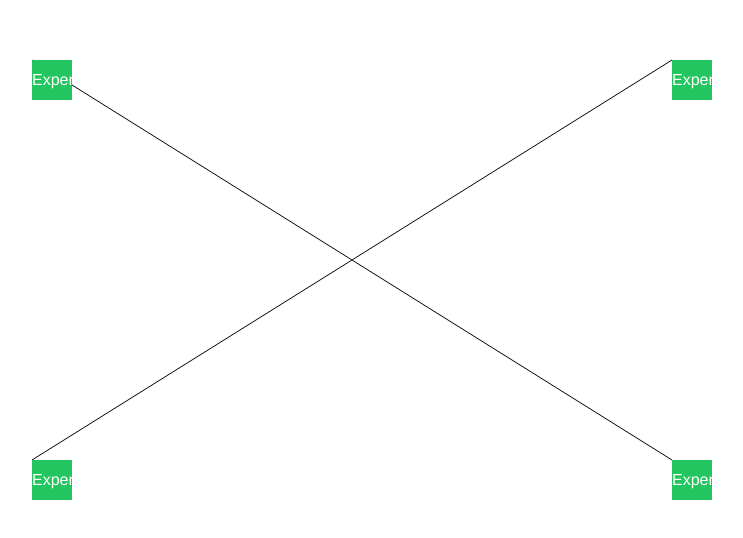
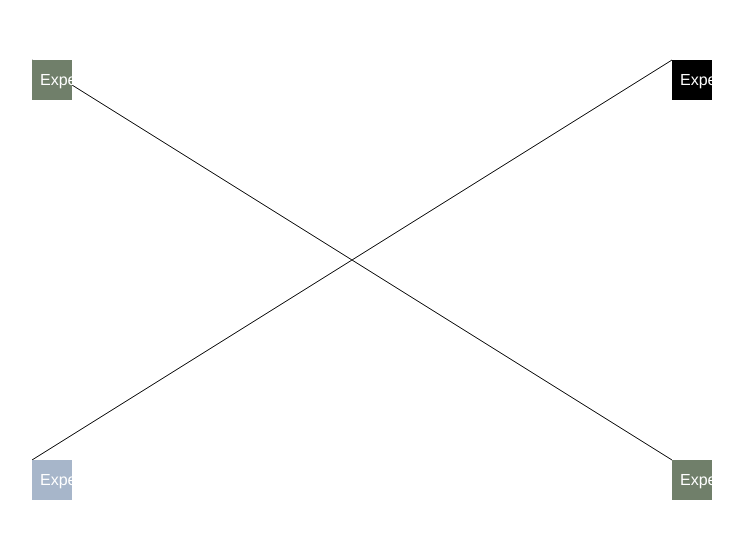
Before and after one commit to georgegausden/portfolio, a Next.js app: page / in a window 1280 px wide. Shown: the part 140-678 px from the top of the page, without its empty margins (288-1031 px from the left). Built offline with nearby package versions, Linux system fonts and the light colour scheme.

Commit message:
Refactor branch component and add color and index props

```diff
--- a/app/components/branch.tsx
+++ b/app/components/branch.tsx
@@ -1,5 +1,6 @@
 import Link from "next/link";
 import { ReactNode } from 'react';
+import {motion} from "framer-motion";
 
 
 interface BranchProps {
@@ -7,10 +8,16 @@ interface BranchProps {
     y1: string;
     x2: string;
     y2: string;
+    x3?: string;
+    y3?: string;
+    x4?: string;
+    y4?: string;
     children?: ReactNode;
+    index?: number;
+    color?: string;
 }
 
-const Branch: React.FC<BranchProps> = ({ x1, y1, x2, y2, children }) => {
+const Branch: React.FC<BranchProps> = ({ x1, y1, x2, y2, x3, y3, x4, y4, children, index, color }) => {
     return (
         <div style={{ position: 'relative', width: '100%', height: '100%' }}>
             <svg
@@ -21,16 +28,17 @@ const Branch: React.FC<BranchProps> = ({ x1, y1, x2, y2, children }) => {
                     y1={y1}
                     x2={x2}
                     y2={y2}
-                    stroke="black"
+                    stroke='black'
                 />
             </svg>
-            <Link href = {"/experiments"} style={{ position: 'absolute', top: y2, left: x2 }} className="w-10 h-auto m-0 bg-green-500 text-white hover:w-auto ease-in-out duration-500 transition-all">
+            <Link href="/experiments" style={{ position: 'absolute', top: y2, left: x2, backgroundColor: color }} className={`w-10 h-auto m-0 text-white hover:w-32 ease-in-out duration-500 transition-all pl-2`}>
                 <h6>Experiments</h6>
             </Link>
 
-            <div style={{ position: 'absolute', top: y2, left: x2 }}>
+            <svg style={{ position: 'absolute', top: x2, left: y2, width: '50%', height: '50%' }}>
                 {children}
-            </div>
+
+            </svg>
         </div>
     );
 };
--- a/app/page.tsx
+++ b/app/page.tsx
@@ -20,12 +20,12 @@ export default function Home() {
     exit={{ opacity: 0 }}
     transition={{ ease: "easeInOut", duration: 1 }}
     >
-      <Branch x1="100%" y1="100%" x2="50%" y2="50%">
-        <Branch x1="0%" y1="0%" x2="-50%" y2="-50%"></Branch>
+      <Branch x1="100%" y1="100%" x2="50%" y2="50%" index={1} color="#707F6A">
+        <Branch x1="0%" y1="0%" x2="-50%" y2="-50%" index={1} color="#707F6A"></Branch>
       </Branch>
-      <Branch x1="0%" y1="100%" x2="50%" y2="50%" />
-      <Branch x1="100%" y1="0%" x2="50%" y2="50%" />
-      <Branch x1="0%" y1="0%" x2="50%" y2="50%" />
+      <Branch x1="0%" y1="100%" x2="50%" y2="50%" index={2} color="#000000"/>
+      <Branch x1="100%" y1="0%" x2="50%" y2="50%" index={3} color="#A7B6CA" />
+      <Branch x1="0%" y1="0%" x2="50%" y2="50%" index={4} color="#707F6A" />
 
     </motion.main>
     </AnimatePresence>
```
